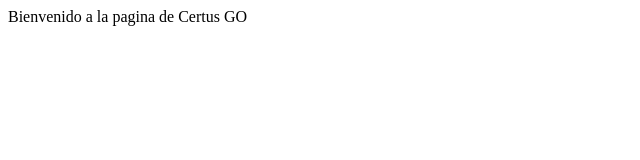
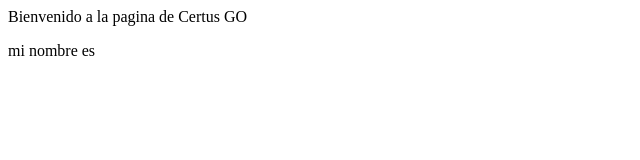
Before and after one commit to GUSTAVO-CESI/GUSTAVO-CESI.github.io, a plain HTML site: page index.html in a window 1280 px wide. Shown: the full height of the page, 0-640 px from the left. Drawn offline with Linux system fonts and the light colour scheme.

Commit message:
Update index.html

```diff
--- a/index.html
+++ b/index.html
@@ -8,5 +8,7 @@
 </head>
 <body>
     Bienvenido a la pagina de Certus GO
+
+    <p>mi nombre es</p>
 </body>
 </html>
```
